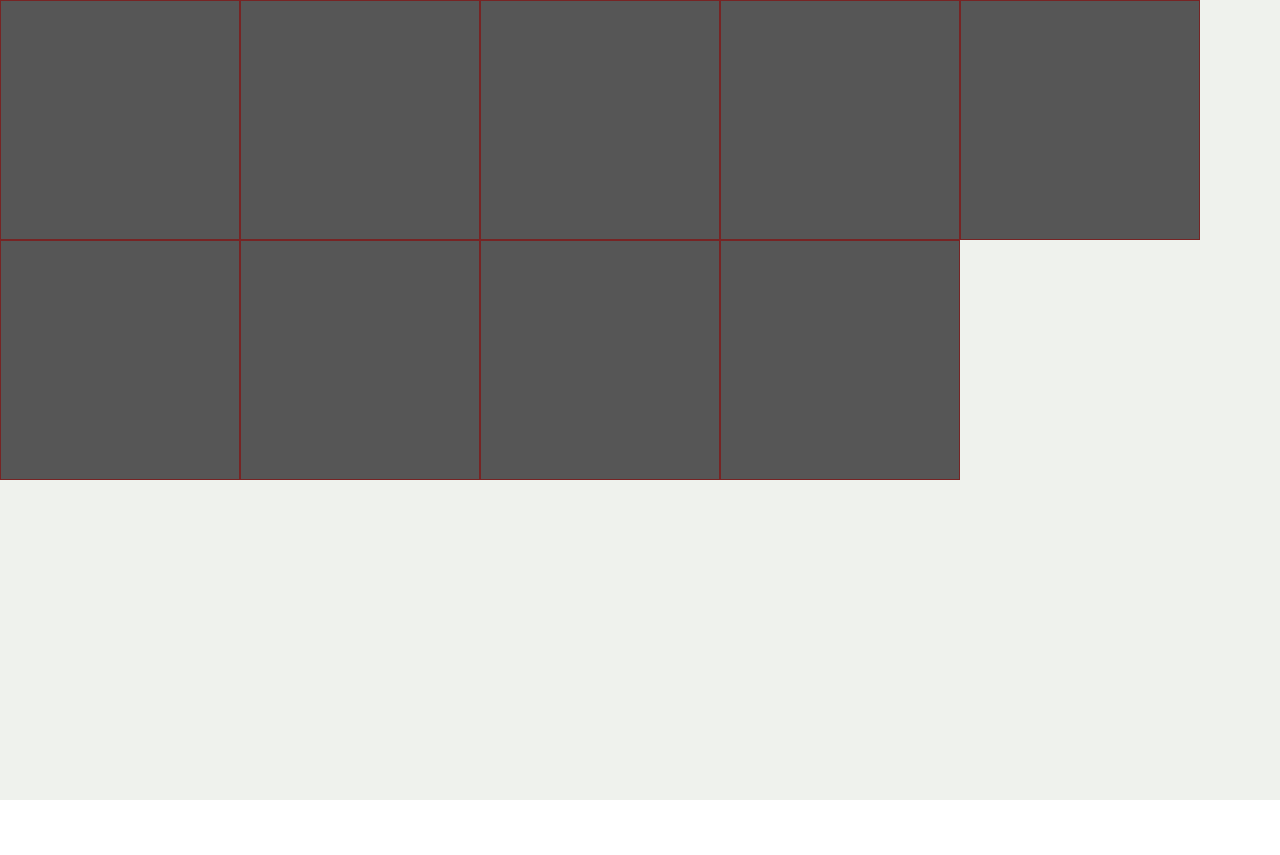
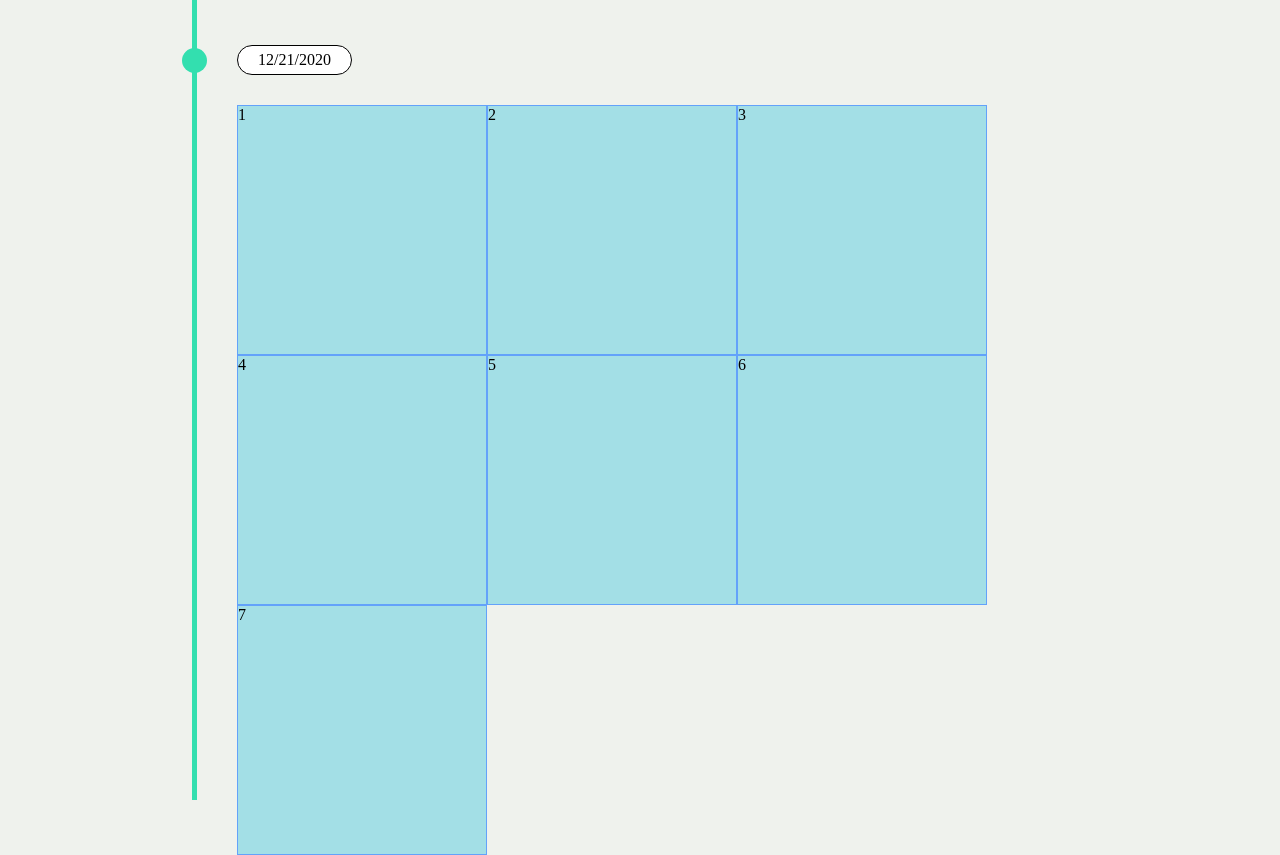
Before and after one commit to rlekqls12/Portfolio, a React (Create React App) app: page / in a window 1280 px wide. Before the commit the page ends 800 px from the top, so only its background shows below. Built offline with nearby package versions, Linux system fonts and the light colour scheme.

Commit message:
Timeline Design

```diff
--- a/package.json
+++ b/package.json
@@ -8,6 +8,7 @@
     "@testing-library/user-event": "^12.1.10",
     "@types/react": "^17.0.0",
     "@types/react-dom": "^17.0.0",
+    "@types/styled-components": "^5.1.7",
     "react": "^17.0.1",
     "react-dom": "^17.0.1",
     "react-scripts": "4.0.1",
--- a/src/pages/main/index.tsx
+++ b/src/pages/main/index.tsx
@@ -1,21 +1,47 @@
 import React from 'react';
-import BaseColor from 'src/helpers/colors';
+import Circle from 'src/components/Circle';
+import FlexBox from 'src/components/Flex/FlexBox';
+import FlexItem from 'src/components/Flex/FlexItem';
+import { MainPageWrap, TimeLine, TimeSpot, TimeTitle } from './indexStyle';
 import Tiles from './parts/tiles';
 
-const testArr = Array.from({ length: 6 }, (d, i) => `${i}`);
+const testArr = [
+  <span>1</span>,
+  <span>2</span>,
+  <span>3</span>,
+  <span>4</span>,
+  <span>5</span>,
+  <span>6</span>,
+  <span>7</span>
+];
 
 function MainPage() {
   return (
-    <div
-      id={'topWrapper'}
-      style={{
-        minWidth: '720px',
-        height: '100vh',
-        background: BaseColor.background
-      }}
-    >
-      <Tiles data={testArr} minSize={200}></Tiles>
-    </div>
+    <MainPageWrap>
+      <TimeLine></TimeLine>
+      <TimeSpot>
+        <FlexBox
+          alignItems={'center'}
+          style={{
+            marginBottom: '30px'
+          }}
+        >
+          <FlexItem>
+            <Circle size={25} background={'#33dfaf'} />
+          </FlexItem>
+          <FlexItem>
+            <TimeTitle>{new Date().toLocaleDateString()}</TimeTitle>
+          </FlexItem>
+        </FlexBox>
+        <Tiles
+          data={testArr}
+          blockSize={250}
+          style={{
+            marginLeft: '55px'
+          }}
+        ></Tiles>
+      </TimeSpot>
+    </MainPageWrap>
   );
 }
 
--- /dev/null
+++ b/src/pages/main/indexStyle.ts
@@ -0,0 +1,31 @@
+import styled from 'styled-components';
+import BaseColor from 'src/helpers/colors';
+
+export const MainPageWrap = styled.div`
+  display: flex;
+  flex-direction: row;
+  height: '100vh';
+  overflow: hidden;
+  background: ${BaseColor.background};
+`;
+
+export const TimeLine = styled.div`
+  width: 5px;
+  height: 100vh;
+  margin-left: 15vw;
+  background: #33dfaf;
+`;
+
+export const TimeSpot = styled.div`
+  position: relative;
+  left: -15px;
+  margin-top: 45px;
+`;
+
+export const TimeTitle = styled.div`
+  padding: 5px 20px;
+  margin-left: 30px;
+  border: 1px solid black;
+  border-radius: 25px;
+  background: white;
+`;
--- a/src/pages/main/parts/tiles.tsx
+++ b/src/pages/main/parts/tiles.tsx
@@ -1,4 +1,4 @@
-import React, { useEffect, useState } from 'react';
+import React from 'react';
 import FlexBox from 'src/components/Flex/FlexBox';
 import FlexItem from 'src/components/Flex/FlexItem';
 
@@ -6,75 +6,63 @@ type Props = {
   /**
    * 보여줄 타일 이미지
    */
-  data: Array<string>;
+  data: Array<JSX.Element>;
+  /**
+   * 타일 줄 개수
+   */
+  maxWidth?: number | string;
   /**
    * 타일 최소 크기
    */
-  minSize?: number;
+  blockSize?: number | string;
   /**
-   * 타일 줄 개수
+   * 타일 스타일
    */
-  line?: number;
+  blockStyle?: React.CSSProperties;
+  /**
+   * 스타일
+   */
+  style?: React.CSSProperties;
 };
 
 function Tiles(props: Props) {
-  const [width, setWidth] = useState<number>(getTopWrapperWidth());
-  const { data, minSize: pMinSize, line } = props;
-
-  const minSize = pMinSize ?? 200;
-  const remains = (width % minSize) / Math.floor(width / minSize);
-  const size = minSize + remains;
-  const count = Math.round(width / size);
-
-  const emptyArr = Array.from({ length: count * (line ?? 3) });
-
-  function update() {
-    setWidth(getTopWrapperWidth());
-  }
-
-  function getTopWrapperWidth() {
-    const topWrapperWidth =
-      document.getElementById('topWrapper')?.clientWidth || 720;
-    // TODO: index.tsx의 topWrapper의 minWidth를 redux로 관리하기
-    // TODO: document로 크기 알아오지 말고 redux로 알아오기
-    // TODO: Block, Circle, navigator 제거 예정
-    return topWrapperWidth;
-  }
-
-  useEffect(() => {
-    window.addEventListener('resize', update);
-
-    return function () {
-      window.removeEventListener('resize', update);
-    };
-  }, []);
+  const { data, maxWidth, blockSize, blockStyle, style } = props;
 
   return (
     <FlexBox
       direction={'row'}
       wrap={'wrap'}
-      // justifyContent={'space-between'}
       alignItems={'start'}
       style={{
-        width: '100%'
+        width: maxWidth,
+        height: 'fit-content',
+        ...style
       }}
     >
-      {emptyArr.map((data, index) => {
+      {data.map((data, index) => {
         return (
           <FlexItem
             key={index}
             style={{
-              width: `${size}px`,
-              height: `${size}px`,
-              background: '#565656',
-              border: '1px solid #772424',
-              boxSizing: 'border-box'
+              width: blockSize,
+              height: blockSize,
+              background: '#a3dfe6',
+              border: '1px solid #63a2fa',
+              boxSizing: 'border-box',
+              ...blockStyle
             }}
-          ></FlexItem>
+          >
+            {data}
+          </FlexItem>
         );
       })}
     </FlexBox>
   );
 }
 
+Tiles.defaultProps = {
+  maxWidth: '70vw',
+  blockSize: 250
+};
+
 export default Tiles;
```
Also changed, not shown: src/pages/main/parts/navigator.tsx (deleted, +0 -65 lines), 1 other file (tests, documents, lock files or other folders).
